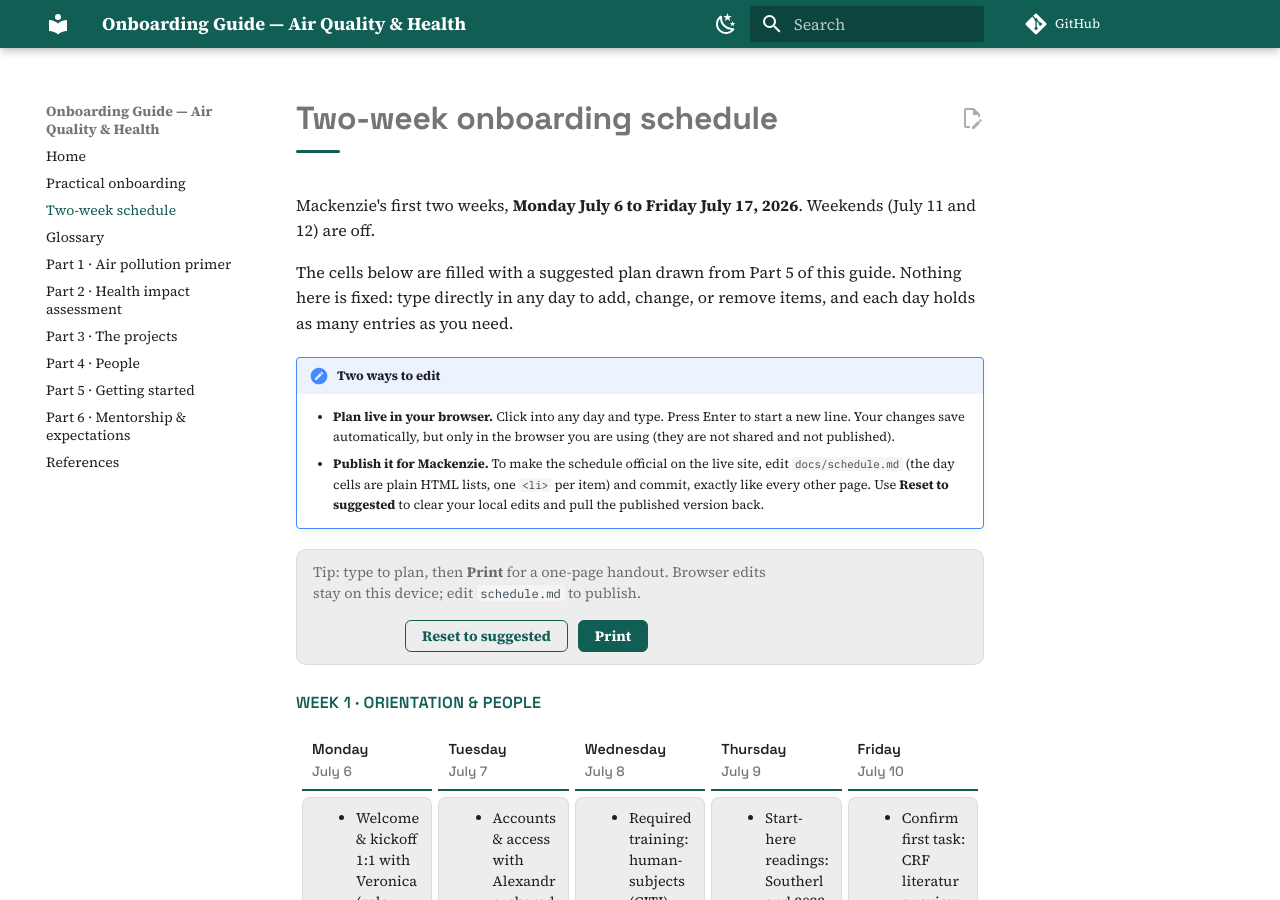
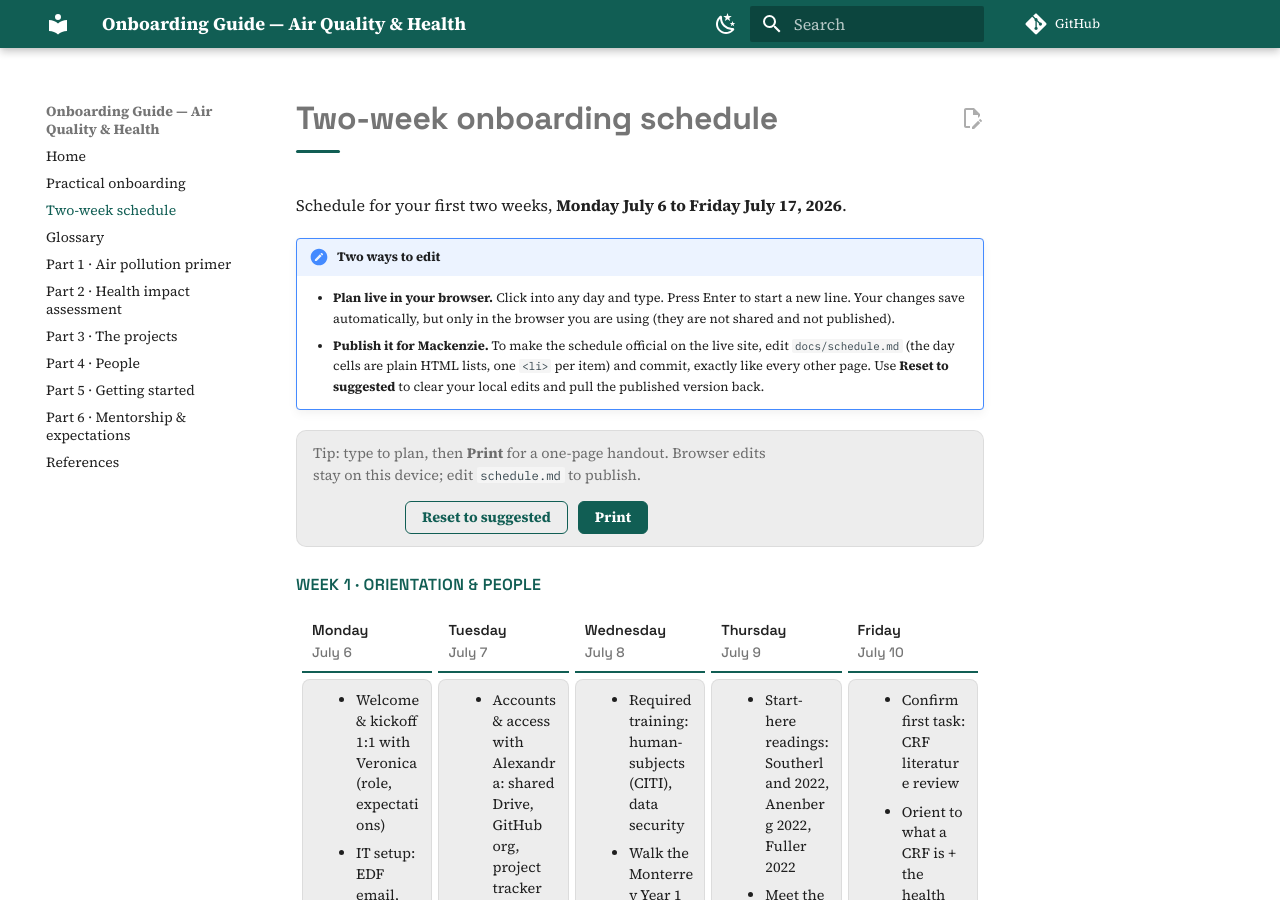
Before and after one commit to vtinney/mh-onboarding-site, an MkDocs documentation site: the page built from docs/schedule.md, in a window 1280 px wide and 900 px high. Built offline with MkDocs 1.6.1 and Material for MkDocs 9.7.7, drawn with Linux system fonts in a browser that asks for light colours; comment, search, counter and statistics services are not loaded.

Commit message:
Update schedule.md

```diff
--- a/docs/schedule.md
+++ b/docs/schedule.md
@@ -1,8 +1,7 @@
 # Two-week onboarding schedule
 
-Mackenzie's first two weeks, **Monday July 6 to Friday July 17, 2026**. Weekends (July 11 and 12) are off.
+Schedule for your first two weeks, **Monday July 6 to Friday July 17, 2026**.
 
-The cells below are filled with a suggested plan drawn from Part 5 of this guide. Nothing here is fixed: type directly in any day to add, change, or remove items, and each day holds as many entries as you need.
 
 !!! note "Two ways to edit"
     - **Plan live in your browser.** Click into any day and type. Press Enter to start a new line. Your changes save automatically, but only in the browser you are using (they are not shared and not published).
```
